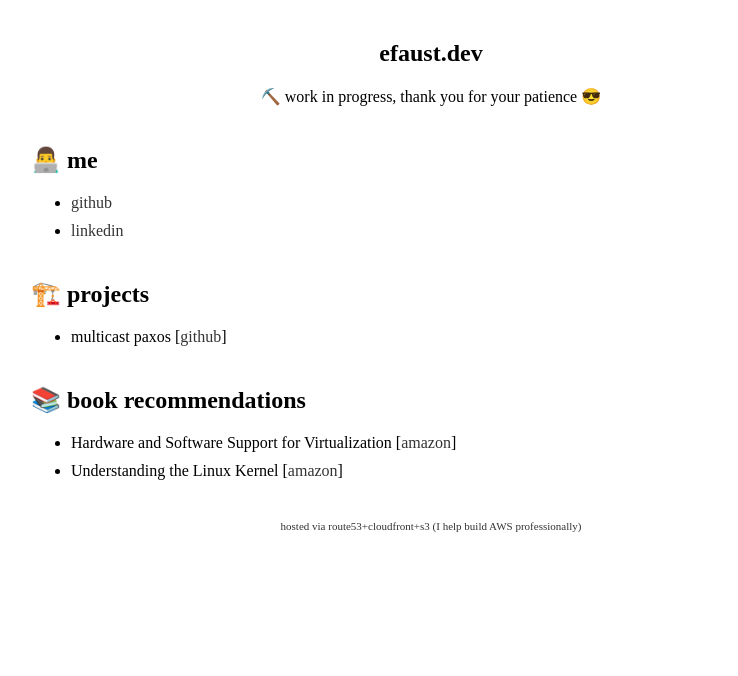
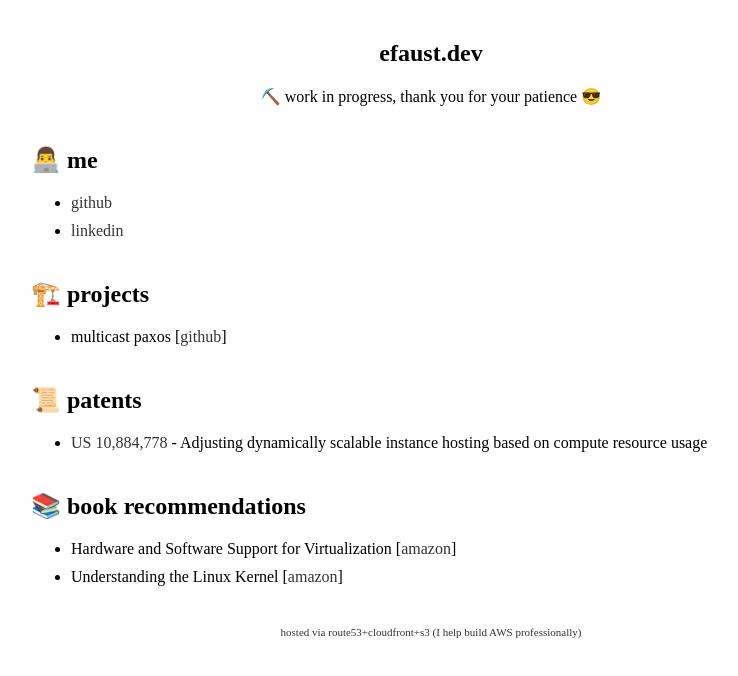
Before and after one commit to ethanfaust/website-efaust.dev, a plain HTML site: page index.html in a window 1280 px wide. Shown: the whole page, without its empty margins (209-947 px from the left). Drawn offline with Linux system fonts and the light colour scheme.

Commit message:
Add patent

```diff
--- a/index.html
+++ b/index.html
@@ -52,6 +52,11 @@ h2 {
     <li>multicast paxos [<a href="https://github.com/ethanfaust/multicast-messaging">github</a>]</li>
 </ul>
 
+<h2>📜 patents</h2>
+<ul>
+    <li><a href="patents/10884778.pdf">US 10,884,778</a> - Adjusting dynamically scalable instance hosting based on compute resource usage</li>
+</ul>
+
 <h2>📚 book recommendations</h2>
 <ul>
     <li>Hardware and Software Support for Virtualization [<a href="https://amzn.com/1627056939">amazon</a>]</li>
```
Also changed, not shown: patents/index.html (added, +1 -0 lines), 1 other file.
